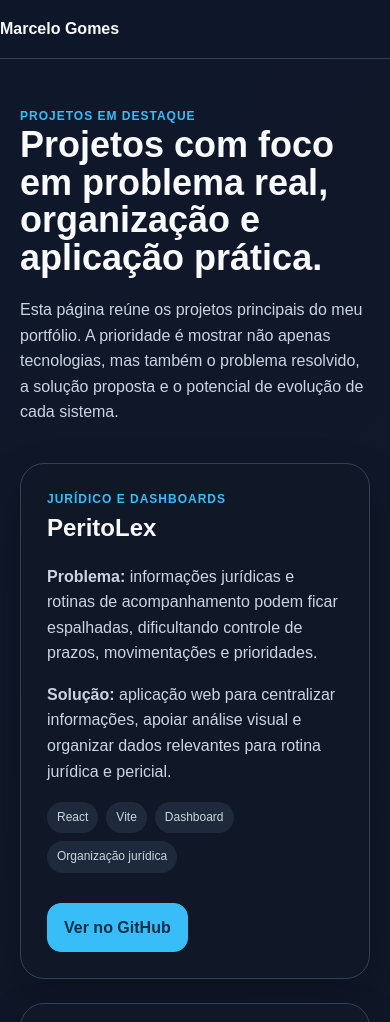
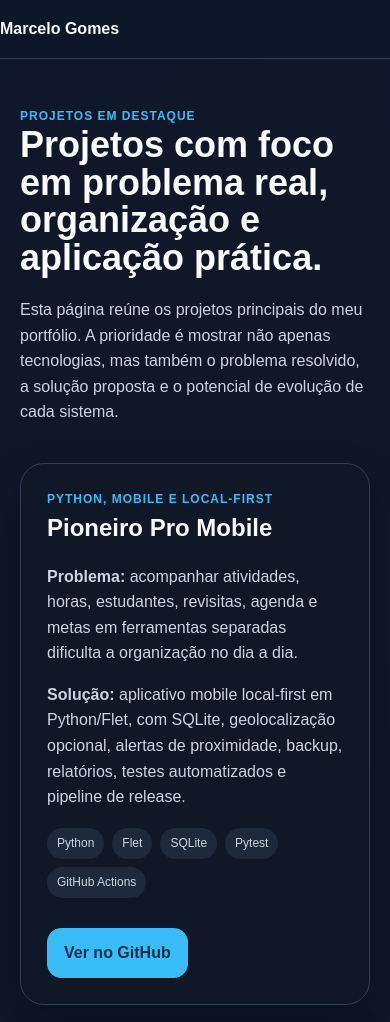
Before and after one commit to M4rc3low/M4rc3low.github.io, a plain HTML site: page projetos.html in a window 390 px wide. Shown: the top 1022 px of the page. Drawn offline with Linux system fonts and the light colour scheme.

Commit message:
feat: add Pioneiro Pro Mobile to project showcase

```diff
--- a/projetos.html
+++ b/projetos.html
@@ -50,12 +50,20 @@
       </div>
       <section class="grid">
         <article class="card">
+          <div class="tag">Python, mobile e local-first</div>
+          <h2>Pioneiro Pro Mobile</h2>
+          <p><strong>Problema:</strong> acompanhar atividades, horas, estudantes, revisitas, agenda e metas em ferramentas separadas dificulta a organização no dia a dia.</p>
+          <p><strong>Solução:</strong> aplicativo mobile local-first em Python/Flet, com SQLite, geolocalização opcional, alertas de proximidade, backup, relatórios, testes automatizados e pipeline de release.</p>
+          <div class="meta"><span class="chip">Python</span><span class="chip">Flet</span><span class="chip">SQLite</span><span class="chip">Pytest</span><span class="chip">GitHub Actions</span></div>
+          <a class="btn primary" href="https://github.com/M4rc3low/pioneiro-pro-mobile" target="_blank" rel="noopener">Ver no GitHub</a>
+        </article>
+        <article class="card">
           <div class="tag">Jurídico e dashboards</div>
           <h2>PeritoLex</h2>
           <p><strong>Problema:</strong> informações jurídicas e rotinas de acompanhamento podem ficar espalhadas, dificultando controle de prazos, movimentações e prioridades.</p>
           <p><strong>Solução:</strong> aplicação web para centralizar informações, apoiar análise visual e organizar dados relevantes para rotina jurídica e pericial.</p>
           <div class="meta"><span class="chip">React</span><span class="chip">Vite</span><span class="chip">Dashboard</span><span class="chip">Organização jurídica</span></div>
-          <a class="btn primary" href="https://github.com/M4rc3low/peritolex" target="_blank" rel="noopener">Ver no GitHub</a>
+          <a class="btn primary" href="https://github.com/M4rc3low/peritolex-app" target="_blank" rel="noopener">Ver no GitHub</a>
         </article>
         <article class="card">
           <div class="tag">Mapas, dados e operação</div>
@@ -63,7 +71,7 @@
           <p><strong>Problema:</strong> o controle territorial manual dificulta saber o que já foi feito, o que está pendente e quais áreas precisam de prioridade.</p>
           <p><strong>Solução:</strong> sistema para organizar territórios, prédios, apartamentos e indicadores de cobertura, com base para mapas e relatórios.</p>
           <div class="meta"><span class="chip">React</span><span class="chip">React Leaflet</span><span class="chip">Geodados</span><span class="chip">Recharts</span></div>
-          <a class="btn primary" href="https://github.com/M4rc3low/geoterritorios_marcelo" target="_blank" rel="noopener">Ver no GitHub</a>
+          <a class="btn primary" href="https://github.com/M4rc3low/geoterritorios-marcelo-app" target="_blank" rel="noopener">Ver no GitHub</a>
         </article>
         <article class="card">
           <div class="tag">Negócio real e presença digital</div>
```
